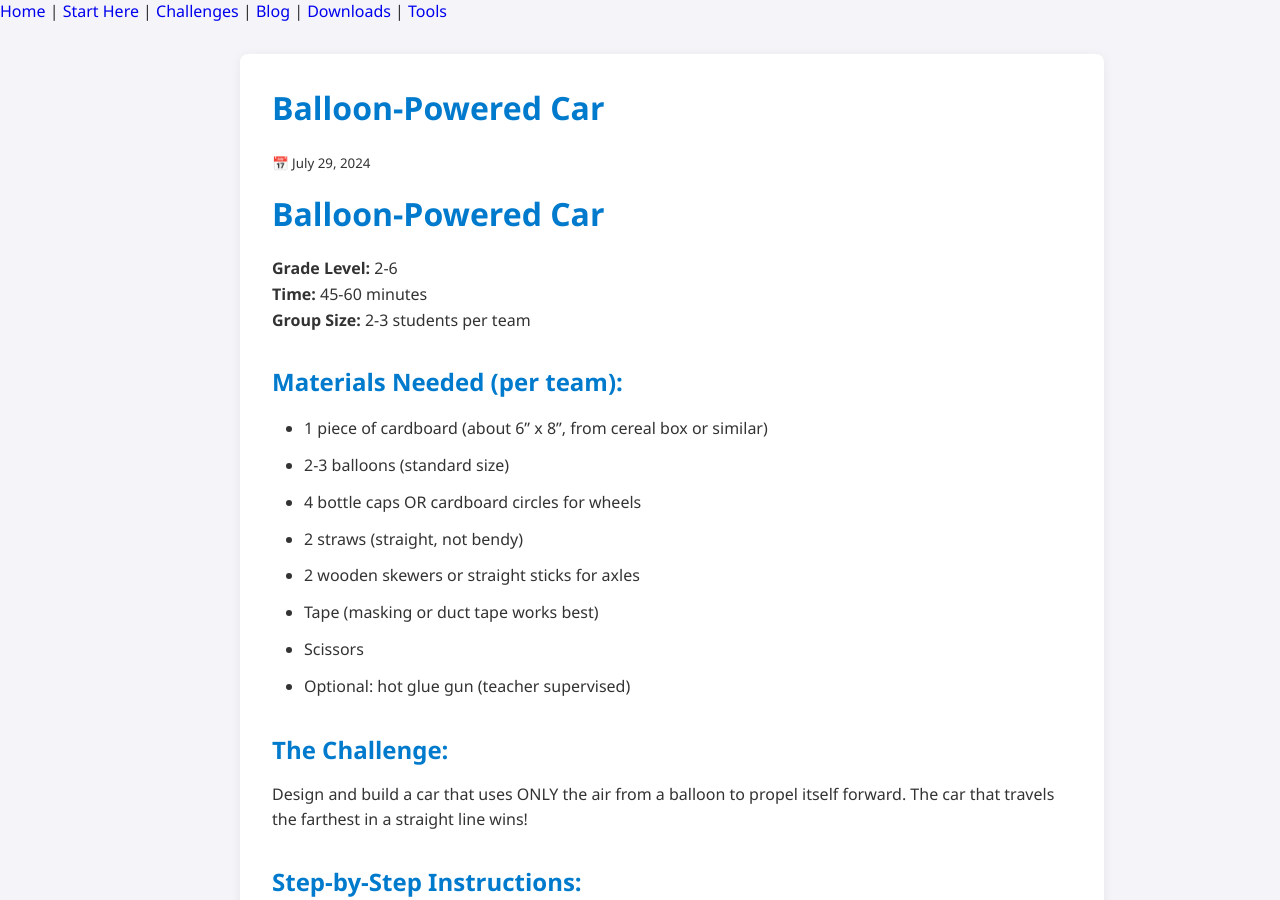
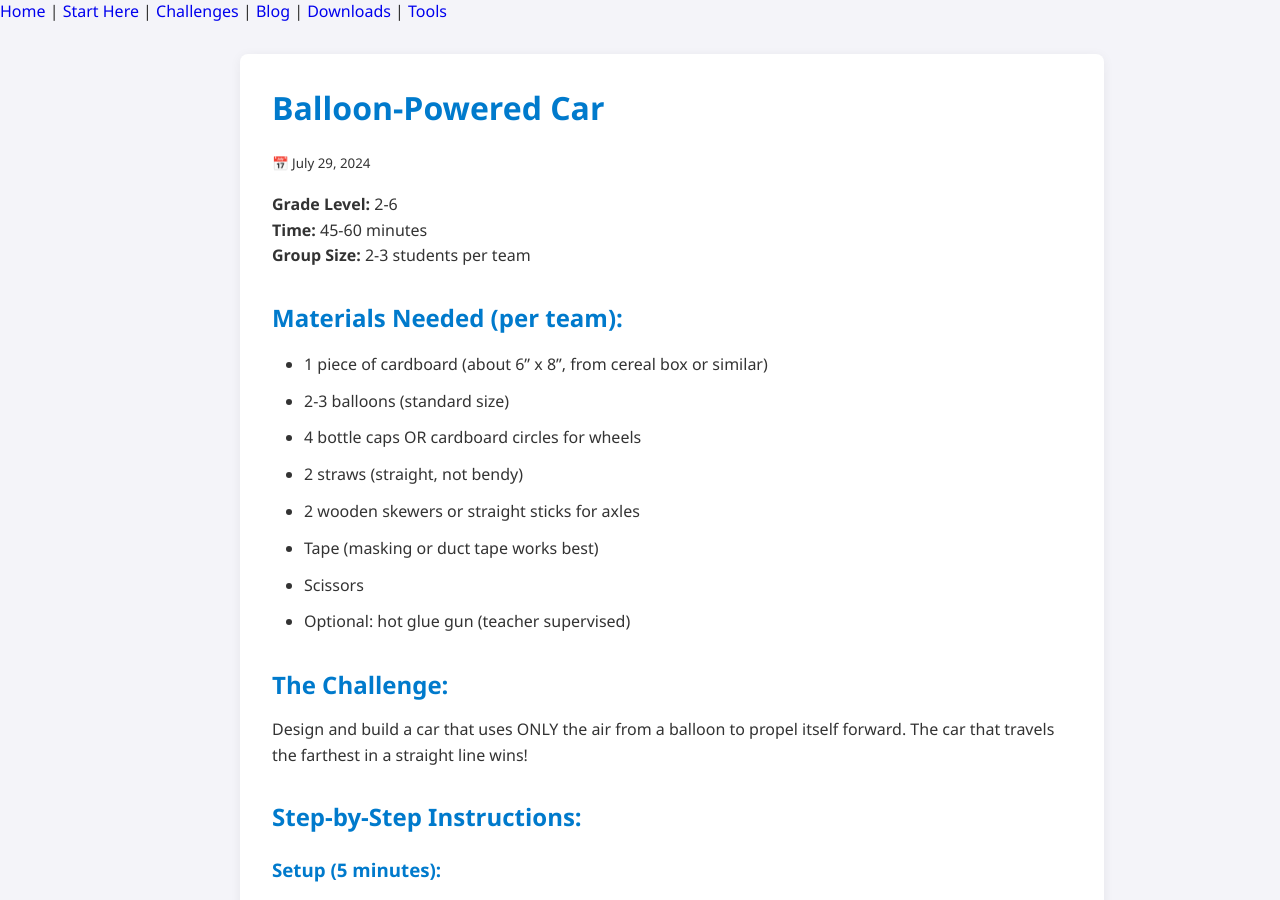
Before and after one commit to GW228g/maker404, a Jekyll site: the page built from _challenges/balloon-powered-car.md, in a window 1280 px wide and 900 px high. Built offline with Jekyll 4.4.1, drawn with Linux system fonts in a browser that asks for light colours.

Commit message:
Update balloon-powered-car.md

```diff
--- a/_challenges/balloon-powered-car.md
+++ b/_challenges/balloon-powered-car.md
@@ -3,8 +3,6 @@ layout: default
 title: "Balloon-Powered Car"
 date: 2024-07-29
 ---
-# Balloon-Powered Car
-
 **Grade Level:** 2-6
 **Time:** 45-60 minutes
 **Group Size:** 2-3 students per team
```
